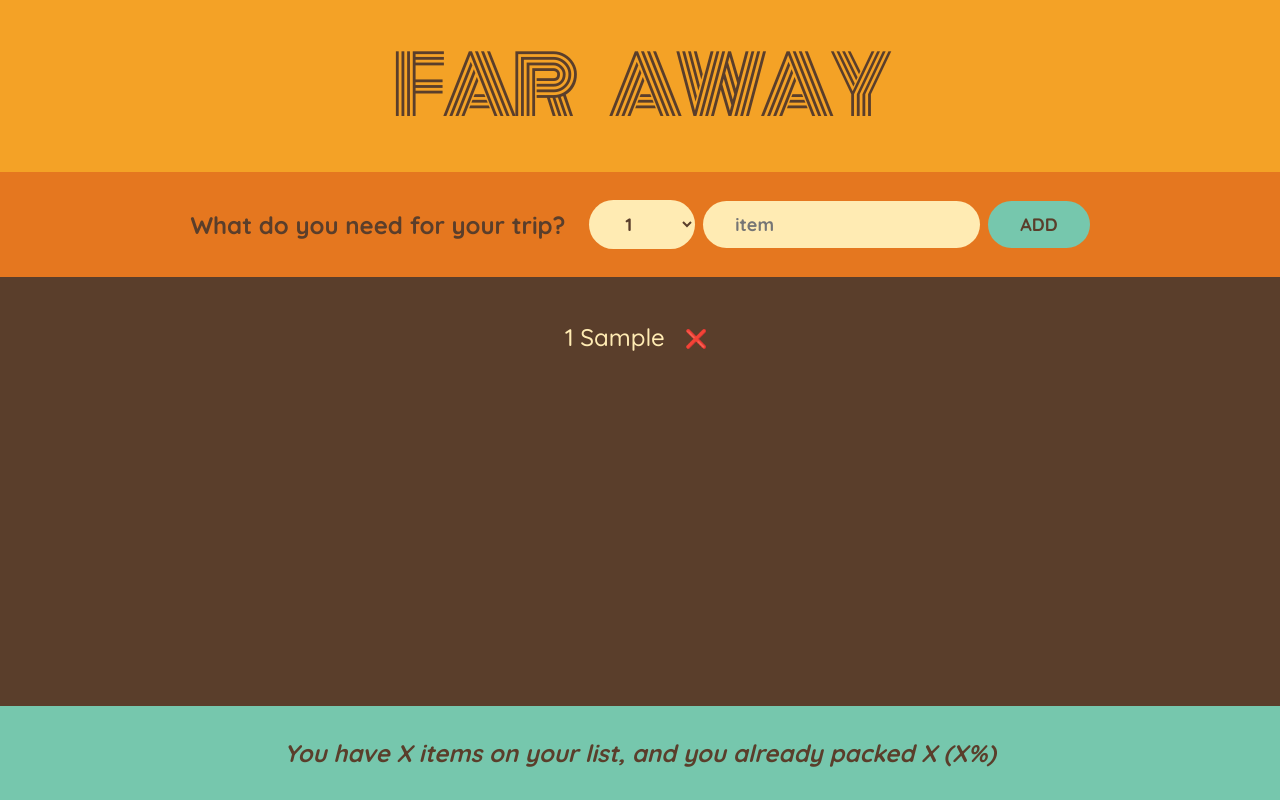
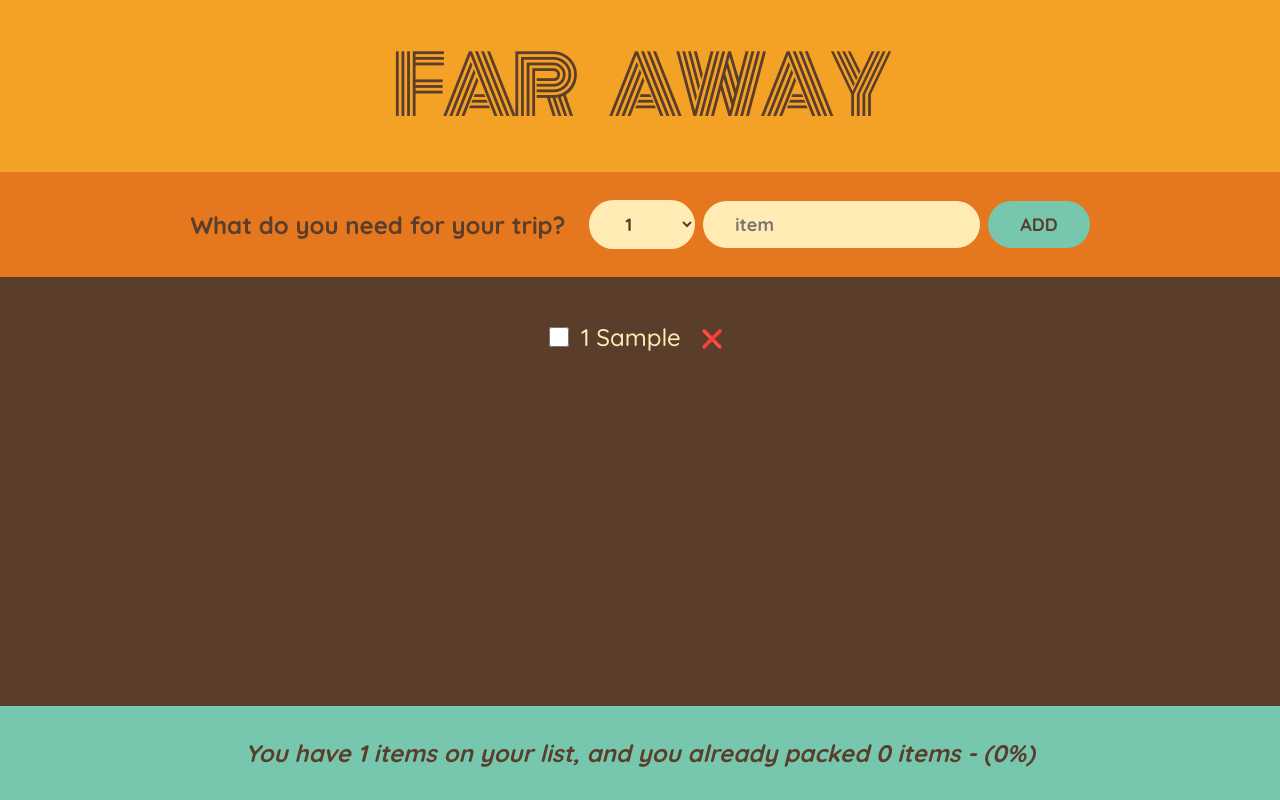
Before and after one commit to paulaoorjuela/React-practice-projects, a React (Vite) app: page / in a window 1280 px wide. Both pictures are taken after typing "Sample" into the empty fields and a click on the button "ADD". Built offline with nearby package versions, Linux system fonts and the light colour scheme.

Commit message:
add update item with onToggleItem and derived state on Stats component

```diff
--- a/src/far-away/App.jsx
+++ b/src/far-away/App.jsx
@@ -8,20 +8,25 @@ import './index.css'
 
 export default function App() {
     const [items, setItems] = useState([])
+
     function handleAddItems(item){
         setItems((items) => [...items, item])
     }
 
     function handleDeleteItem(id){
-        setItems(items => items.filter(item=>item.id !== id))
+        setItems((items) => items.filter(item=>item.id !== id))
+    }
+
+    function handleToggleItem(id){
+        setItems((items) => items.map((item) => item.id === id? {...item, packed:!item.packed} : item))
     }
 
     return(
         <main className='app'>
         <Logo />
         <Form onAddItems={handleAddItems}/>
-        <PackingList items={items} onDeleteItem={handleDeleteItem}/>
-        <Stats />
+        <PackingList items={items} onDeleteItem={handleDeleteItem} onToggleItem={handleToggleItem}/>
+        <Stats items={items}/>
         </main>
     )
 
--- a/src/far-away/Form.jsx
+++ b/src/far-away/Form.jsx
@@ -8,7 +8,6 @@ export default function Form({onAddItems}) {
         e.preventDefault()
         if(!description) return
         const newItem = {description, quantity, packed: false, id: Date.now()}
-        console.log(newItem)
         onAddItems(newItem)
         setDescription('')
         setQuantity(1)
--- a/src/far-away/Item.jsx
+++ b/src/far-away/Item.jsx
@@ -1,5 +1,6 @@
-export default function Item({item, onDeleteItem}) {
+export default function Item({item, onDeleteItem, onToggleItem}) {
     return <li>
+        <input type="checkbox" value={item.packed} onChange={()=>{onToggleItem(item.id)}}/>
         <span style={item.packed? {textDecoration:"line-through"} : {}}>
             {item.quantity} {item.description}
         </span>
--- a/src/far-away/PackingList.jsx
+++ b/src/far-away/PackingList.jsx
@@ -1,7 +1,7 @@
 import Item from './Item'
 
-export default function PackingList({items, onDeleteItem}) {
+export default function PackingList({items, onDeleteItem, onToggleItem}) {
     return <ul className="list">
-        {items.map((item) => (<Item item={item} key={item.id} onDeleteItem={onDeleteItem}/>))}
+        {items.map((item) => (<Item item={item} key={item.id} onDeleteItem={onDeleteItem} onToggleItem={onToggleItem}/>))}
         </ul>;
 }
--- a/src/far-away/Stats.jsx
+++ b/src/far-away/Stats.jsx
@@ -1,7 +1,18 @@
-export default function Stats(){
-    return(
+export default function Stats({ items }) {
+    if(!items.length){
+        return <p className="stats"><em>Add some items to your packing list!</em></p>
+    }
+    const numItems = items.length;
+    const numPackedItems = items.filter((item) => item.packed).length;
+    const packedPercentage = Math.round((numPackedItems / numItems) * 100);
+
+    return (
         <footer className="stats">
-            <em>You have X items on your list, and you already packed X (X%)</em>
+            <em>
+                {packedPercentage === 100
+                    ? "You got everything! You are ready to go"
+                    : `You have ${numItems} items on your list, and you already packed ${numPackedItems} items - (${packedPercentage}%)`}
+            </em>
         </footer>
-    )
+    );
 }
```
